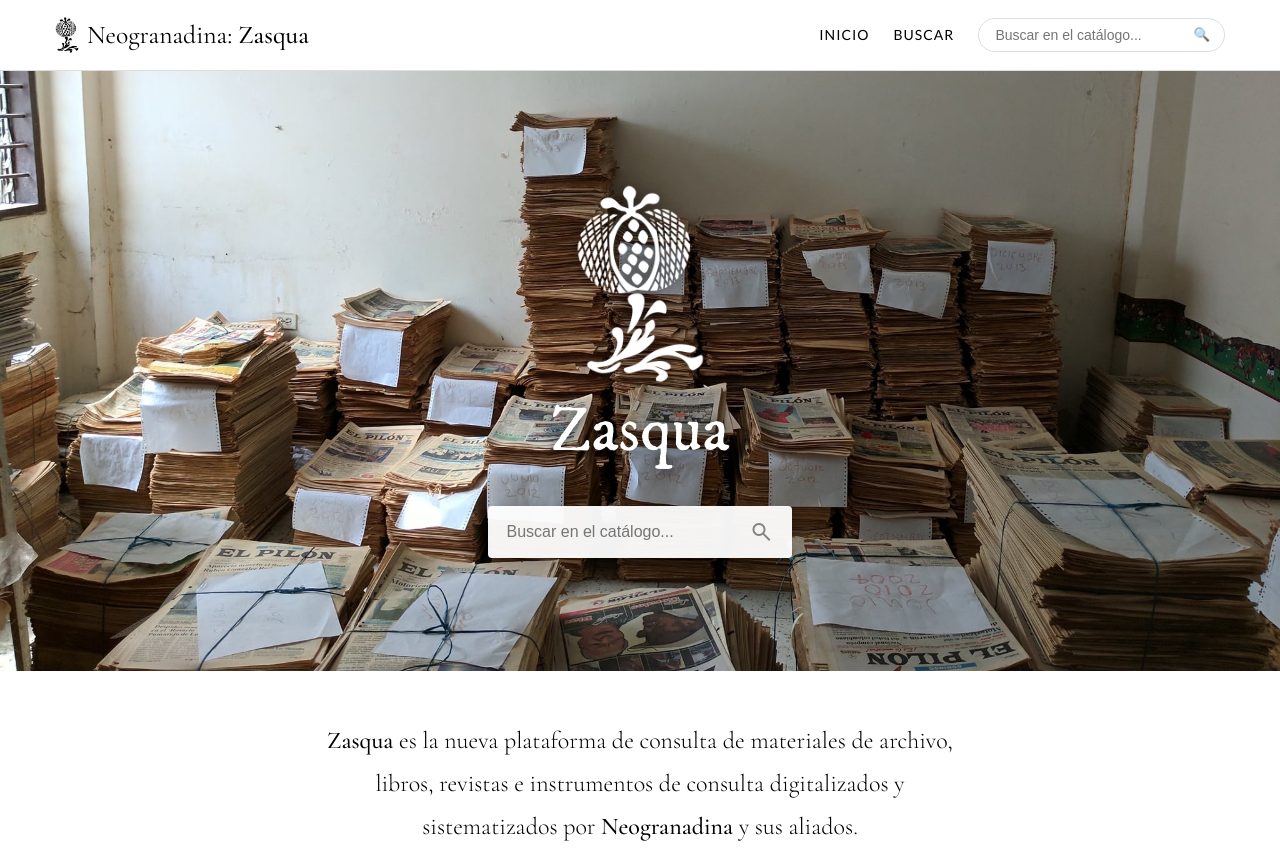
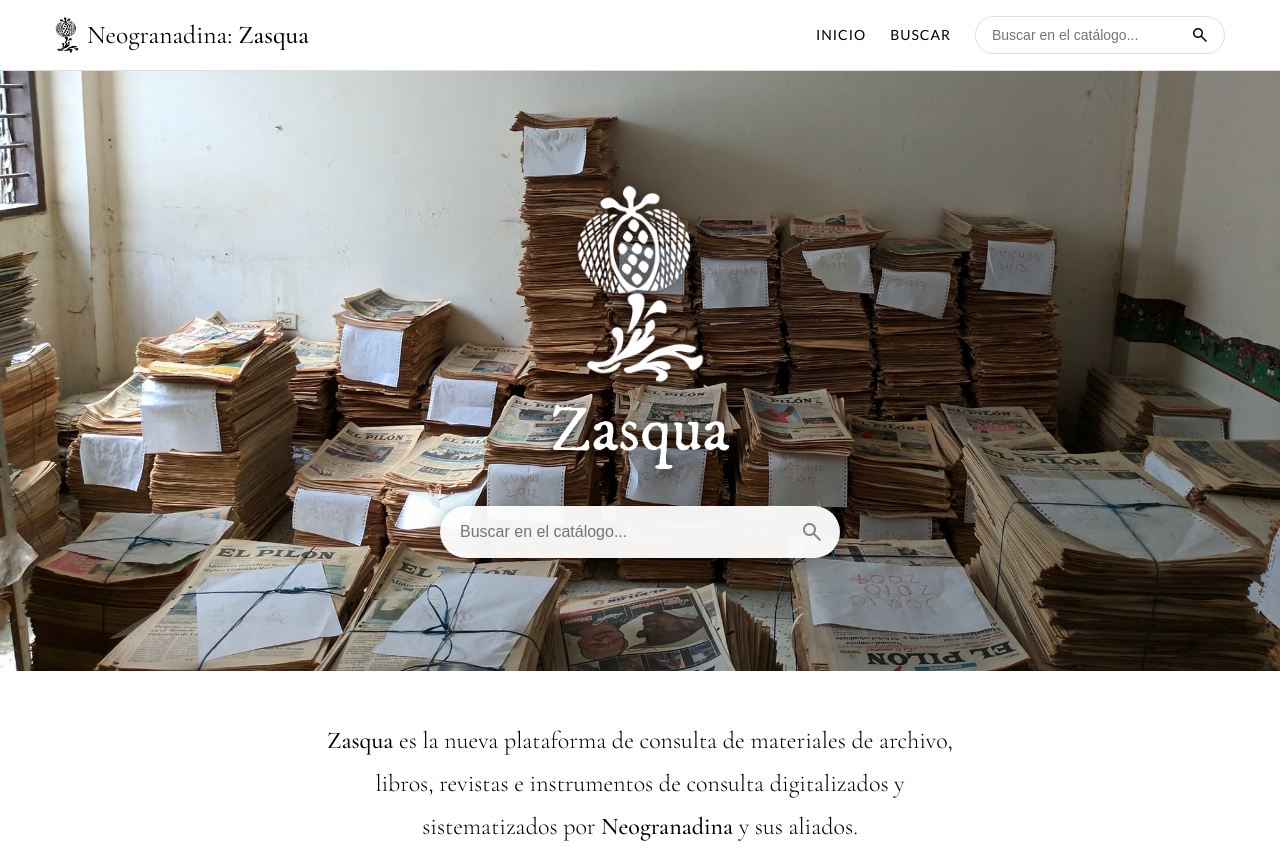
Before and after one commit to neogranadina/zasqua-frontend, an Eleventy site: page src/index.njk in a window 1280 px wide. Shown: the top 852 px of the page. Built offline with nearby package versions, Linux system fonts and the light colour scheme; Eleventy itself is replaced by a stand-in of ours; files that its build step writes are made by us from their sources.

Commit message:
fix: hero search pill shape, header search icon, footer text
- Hero search bar: border-radius 4px -> 50px to match pill convention
- Hero search bar: fixed width 400px so placeholder text isn't cropped
- Header search button: emoji -> Material Symbols icon
- Footer: updated attribution text with AMPL credit and link
- Footer: link colour uses var(--footer-text) instead of hardcoded #fff

```diff
--- a/src/_includes/footer.njk
+++ b/src/_includes/footer.njk
@@ -1,7 +1,7 @@
 <footer class="site-footer">
   <div class="container">
     <div class="footer-left">
-      <p>Esta plataforma de consulta fue desarrollada por <a href="https://neogranadina.org" target="_blank">Neogranadina</a> con el apoyo de la<br><a href="https://ucsb.edu" target="_blank">Universidad de California, Santa Bárbara</a>.</p>
+      <p>Zasqua es una plataforma de consulta de materiales de archivo desarrollada por <a href="https://neogranadina.org" target="_blank">Neogranadina</a> y el <a href="https://ampl.clair.ucsb.edu" target="_blank">Laboratorio de Archivos, Memoria y Preservación (AMPL)</a> de la Universidad de California, Santa Barbara.</p>
       <p class="footer-copyright">{{ ui.footer.copyright | replace("{year}", site.buildYear) }}.
       <br>Última actualización: {{ site.buildDate }}</p>
     </div>
--- a/src/_includes/header.njk
+++ b/src/_includes/header.njk
@@ -12,7 +12,7 @@
       <a href="/buscar/">{{ ui.nav.search }}</a>
       <form class="header-search" action="/buscar/" method="get">
         <input type="search" name="q" placeholder="{{ ui.search.placeholder }}">
-        <button type="submit">&#128269;</button>
+        <button type="submit"><span class="material-symbols-outlined">search</span></button>
       </form>
     </nav>
   </div>
--- a/src/css/main.css
+++ b/src/css/main.css
@@ -197,6 +197,12 @@ img {
   cursor: pointer;
   color: var(--text-dark);
   border-radius: 0 50px 50px 0;
+  display: flex;
+  align-items: center;
+}
+
+.header-search button .material-symbols-outlined {
+  font-size: 20px;
 }
 
 /* Hamburger toggle - hidden on desktop */
@@ -329,27 +335,28 @@ img {
 /* Hero search form */
 .hero .search-form {
   display: flex;
+  width: 400px;
+  max-width: 100%;
   background: rgba(255,255,255,0.95);
-  max-width: 400px;
   margin: 0 auto;
-  border-radius: 4px;
+  border-radius: 50px;
   box-shadow: 0 4px 20px rgba(0,0,0,0.3);
 }
 
 .hero .search-input {
   flex: 1;
   border: none;
-  padding: 14px 18px;
+  padding: 14px 8px 14px 20px;
   font-size: 16px;
   outline: none;
   background: transparent;
-  border-radius: 4px 0 0 4px;
+  border-radius: 50px 0 0 50px;
 }
 
 .hero .search-button {
   background: transparent;
   border: none;
-  padding: 14px 18px;
+  padding: 14px 16px 14px 8px;
   cursor: pointer;
   color: var(--text-muted);
   display: flex;
@@ -552,7 +559,7 @@ img {
 }
 
 .footer-left a {
-  color: #fff;
+  color: var(--footer-text);
   font-weight: 600;
 }
 
```
